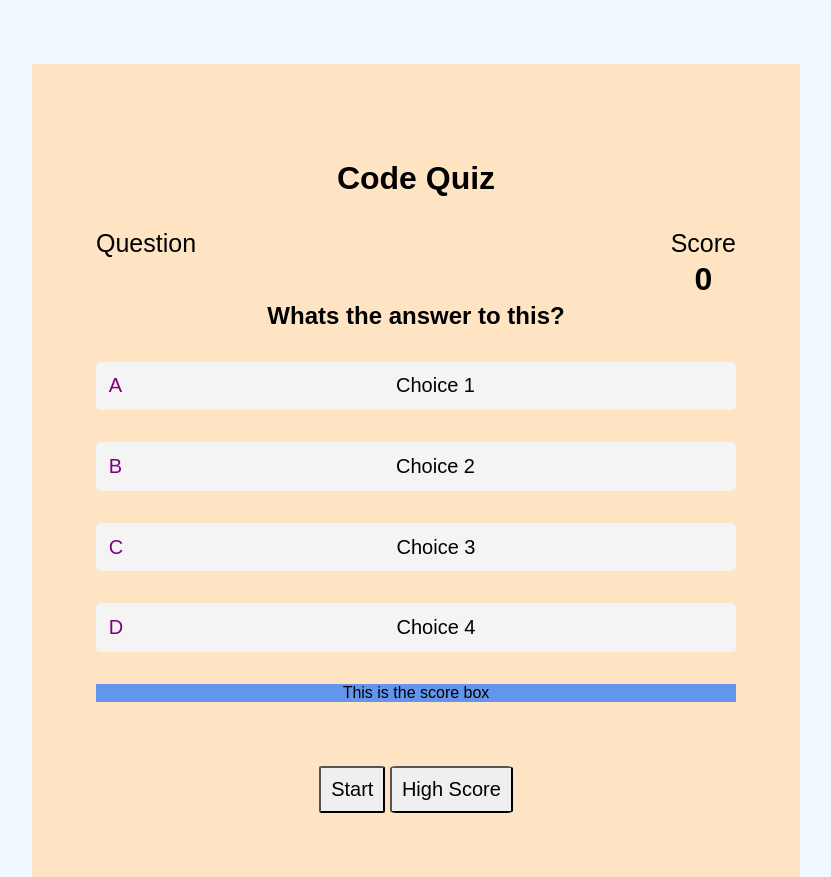
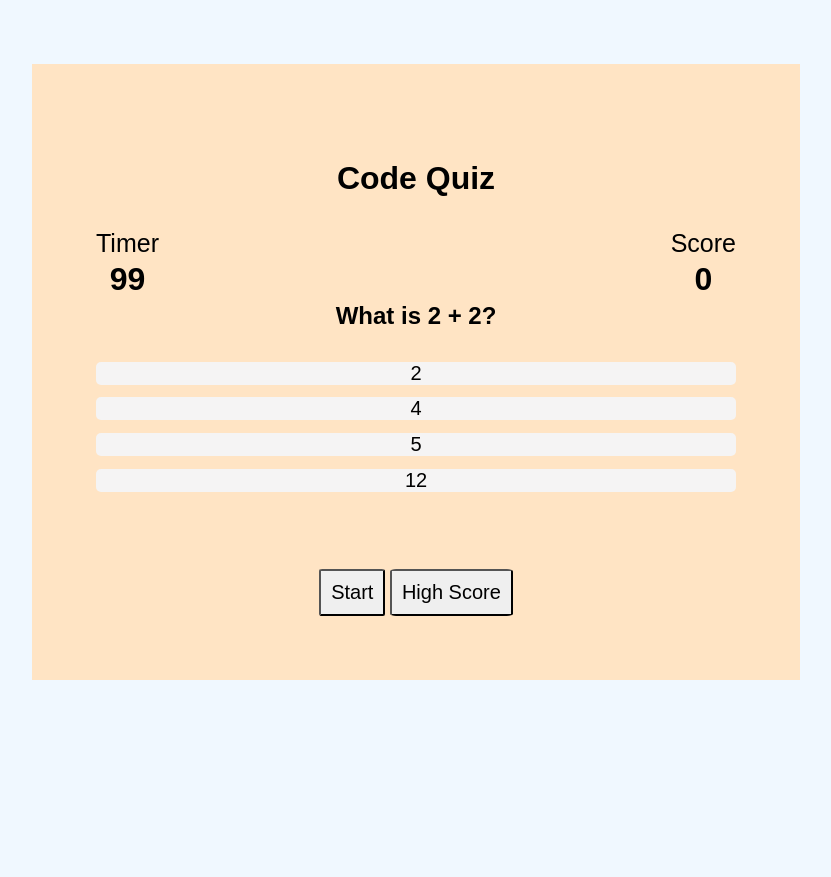
Before and after one commit to Drowekorte/Code-Quiz, a plain HTML site: page index.html in a window 1280 px wide. Both pictures are taken after a click on the button "Start". Shown: the whole page, without its empty margins (224-1055 px from the left). After the commit the page ends 800 px from the top, so only its background shows below. Drawn offline with Linux system fonts and the light colour scheme.

Commit message:
Ran out of time :(

```diff
--- a/assets/script.js
+++ b/assets/script.js
@@ -1,59 +1,114 @@
 
-
-var questions = document.querySelector("#question");
-var choices = Array.from(document.querySelectorAll(".choiceText"));
+var choices = document.querySelector(".choiceText");
 var score = document.querySelector("#score");
 var startBtn = document.querySelector("#start-btn");
 var highScoreBtn = document.querySelector("#highscore-btn");
 var highScoreBox = document.querySelector(".high-score-box");
-var count = 0;
+var gameStart = document.querySelector("#gameStart");
+var questionsContainer = document.querySelector(".questionsContainer");
+var questionText = document.querySelector(".questionText");
+var choiceText = document.querySelector("#choiceText");
+var choiceContainer = document.querySelector("#choiceContainer")
+var questionIndex = 0
 
-    var questions = [
+// Array of questions
+var questions = [
     {
         question: "What is 2 + 2?",
-        answers: {
-        choices: "2",
-        choices: "4",
-        choices: "5",
-        choices: "12",
-        },
-        correctAnswer: 2,
+        answers: [
+            "2",
+            "4",
+            "5",
+            "12",
+        ],
+        correctAnswer: 1,
     },
     {
-        question: "What is 2 + 2?",
-        answers: {
-        choices: "2",
-        choices: "4",
-        choices: "5",
-        choices: "12",
-        },
-        correctAnswer: 2,
-    },
+        question: "Is this working?",
+        answers: [
+            "Yes",
+            "No",
+            "Yep",
+            "YES!",
+        ],
+        correctAnswer: 1,
+    },];
 
-];
+// When high score button is clicked hide questions
+highScoreBtn.addEventListener("click", function (e) {
+    questionsContainer.classList.add("hide");
+    highScoreBox.classList.remove("hide");
+    highScoreDisplay();
+});
 
-highScoreBtn.addEventListener("click", highScoreDisplay);
+function highScoreDisplay() {
 
-function highScoreDisplay () {
-    console.log("High Score");
-
-    //    Nothing happening here????!!! WHY????
     // Show high score through local storage
 }
-startBtn.addEventListener("click", myGame);
+// When startBtn clicked game starts
+startBtn.addEventListener("click", function (e) {
+    questionsContainer.classList.remove("hide");
+    startTimer();
+    renderQuestion();
+});
 
-function myGame(){
-    var output = [questions];
-    questions.forEach(
-        (currentQuestion) => {
-            var answers = [];
+// After startBtn event 1st question renders
+function renderQuestion() {
+    questionText.textContent = questions[questionIndex].question;
 
-            for(letter in currentQuestion.answers)
+    questions[questionIndex].answers.forEach(function (item) {
+        var option = document.createElement("div");
+        option.textContent = item;
+        option.setAttribute("class", "choiceContainer", "choiceContainer:hover");
+        choiceContainer.appendChild(option);
+    });
+};
+
+// Question Loop here
+
+choiceContainer.addEventListener("click", function (e) {
+    if (!e.target.matches("choiceContainer")) return;
+    //  If the choiceContainer isnt clicked nothing happens
+
+    var val = e.target.textContent;
+    if (val === questions[questionIndex].answers[questions[questionIndex].correctAnswer]) {
+        //  User selected correct answer "Correct"
+
+    } else {
+        // User selected wrong answer  "Wrong"
+    }
+    if (questionIndex === questions.length) {
+        //  Game Over
+        console.log("PLEASE WORK")
+    } else {
+        renderQuestion();
+    }
+    // Adds to the questions index
+    questionIndex++;
+});
+
+// Timer function
+
+function startTimer() {
+    var timeLeft = 100;
+
+    timerInterval = setInterval(function () {
+        timer.textContent = timeLeft;
+        timeLeft--;
+
+        if (timeLeft === 0) {
+            clearInterval(timerInterval);
+            // when timer is done GAME OVER
+            gameOver();
         }
-    )
 
+    }, 1000);
 
-
-    console.log("Click");
-
-}
+    return timeLeft;
+};
+function gameOver() {
+    // User sees GAME OVER
+    // User sees score
+    // User input initials
+    // User clicks saveBtn results pull from local storage
+};
--- a/assets/style.css
+++ b/assets/style.css
@@ -2,15 +2,13 @@
   box-sizing: border-box;
   margin: 0;
   padding: 0;
-    font-family:Arial, Helvetica, sans-serif;
-
+  font-family: Arial, Helvetica, sans-serif;
 }
 
 body {
   margin: 0 auto;
   background-color: aliceblue;
   text-align: center;
-
 }
 
 h1 {
@@ -44,7 +42,6 @@ h2 {
   padding: 10px;
   border-radius: 5%;
   margin-top: 10%;
-
 }
 
 .btn:hover {
@@ -56,8 +53,9 @@ h2 {
 }
 
 .choiceContainer {
-    display:flex;
-    margin-bottom: 5%;
+  display: flex;
+  flex-direction: column;
+  margin-bottom: 2%;
   width: 100%;
   border-radius: 5px;
   background: rgb(245, 244, 244);
@@ -70,12 +68,8 @@ h2 {
   transform: scale(1.02);
   transition: transform 100ms;
 }
-.choiceLetter {
-    padding: 2%;
-    color: purple;
-}
 
-.choiceText {
+#choiceText {
   padding: 2%;
   width: 100%;
 }
@@ -107,9 +101,4 @@ h2 {
   height: 80%;
   width: 100%;
   background: cornflowerblue;
-
-
 }
-#hide {
-    display: none;
-}
--- a/index.html
+++ b/index.html
@@ -1,56 +1,38 @@
 <!DOCTYPE html>
 <html lang="en">
   <head>
-    <meta charset="UTF-8">
-    <meta http-equiv="X-UA-Compatible" content="IE=edge">
-    <meta name="viewport" content="width=device-width, initial-scale=1.0">
+    <meta charset="UTF-8" />
+    <meta http-equiv="X-UA-Compatible" content="IE=edge" />
+    <meta name="viewport" content="width=device-width, initial-scale=1.0" />
     <title>Code Quiz</title>
-    <link rel="stylesheet" href="assets/style.css"/>
+    <link rel="stylesheet" href="assets/style.css" />
   </head>
   <body>
-
     <div class="container">
       <h1>Code Quiz</h1>
-        <div id="game">
+      <div id="gameStart">
+        <!-- Timer and Score Container -->
         <div id="game-info">
           <div class="game-info-item">
-                    <p class="gameTitles">
-                        Question
-                    </p>
+            <p class="gameTitles">Timer</p>
+            <h1 class="game-info-main-text" id="timer">100</h1>
           </div>
           <div class="game-info-item">
-                    <p class="gameTitles">
-                        Score
-                    </p>
-                    <h1 class="game-info-main-text" id="score">
-                        0
-                    </h1>
+            <p class="gameTitles">Score</p>
+            <h1 class="game-info-main-text" id="score">0</h1>
           </div>
         </div>
-            <div id="question"></div><h2>Whats the answer to this?</h2>
-            <div class="choiceContainer">
-                <p class="choiceLetter">A</p>
-                <p class="choiceText" data-number="1">Choice 1</p>
+        <!-- Questions Container -->
+        <div class="questionsContainer hide">
+          <h2 class="questionText"></h2>
+          <div id="choiceContainer"></div>
         </div>
-            <div class="choiceContainer">
-                <p class="choiceLetter">B</p>
-                <p class="choiceText" data-number="2">Choice 2</p>
+        <!-- High Score -->
+        <div class="high-score-box hide">This is the score box</div>
+        <!-- Buttons -->
+        <button id="start-btn" class="btn">Start</button>
+        <button id="highscore-btn" class="btn">High Score</button>
       </div>
-            <div class="choiceContainer">
-                <p class="choiceLetter">C</p>
-                <p class="choiceText" data-number="3">Choice 3</p>
-            </div>
-            <div class="choiceContainer">
-                <p class="choiceLetter">D</p>
-                <p class="choiceText" data-number="4">Choice 4</p>
-            </div>
-        </div>
-        <div class="high-score-box">
-            This is the score box
-        </div>
-        <button id="start-btn" class="btn" >Start</button>
-        <button id="highscore-btn" class="btn">High Score</button>
-
     </div>
     <script src="assets/script.js"></script>
   </body>
```
Lines whose indentation alone changed are shown as unchanged.
